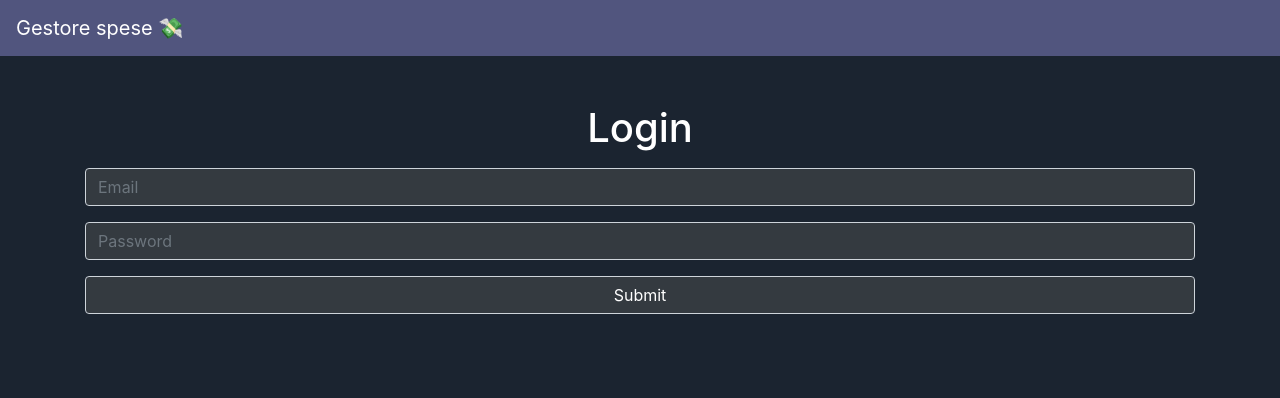
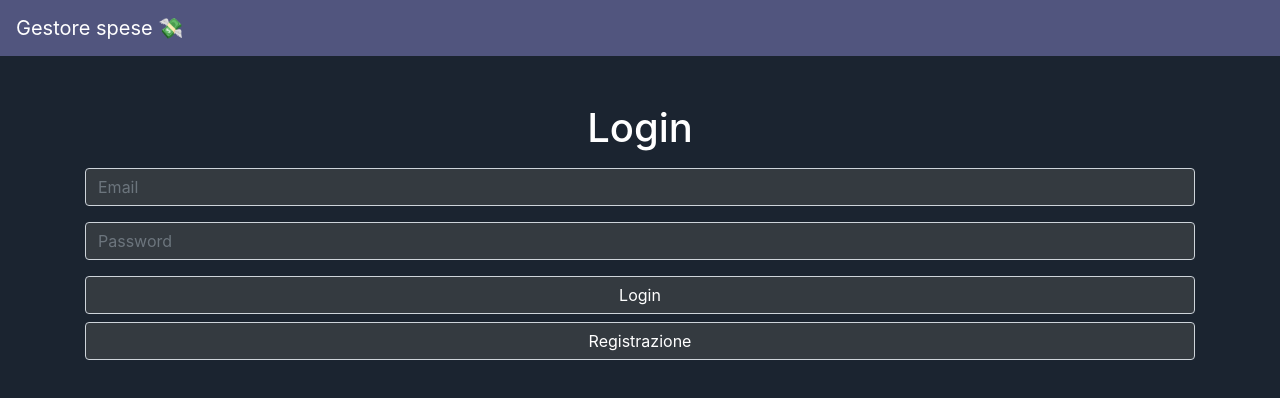
Before and after one commit to andrearanica/money-tracker, a React (Create React App) app in the folder frontend/: page / in a window 1280 px wide. Shown: the top 398 px of the page. Built offline with nearby package versions, Linux system fonts and the light colour scheme.

Commit message:
🐛 Fix frontend calls

```diff
--- a/frontend/src/App.js
+++ b/frontend/src/App.js
@@ -7,6 +7,7 @@ import Home from './components/Home'
 // https://colorhunt.co/palette/1b243051557e816797d6d5a8
 
 function App() {
+
   const [token, setToken] = useState('')
   const [email, setEmail] = useState('')
 
@@ -27,6 +28,7 @@ function App() {
       }
     </div>
   )
+
 }
 
 export default App
--- a/frontend/src/components/AddMovement.js
+++ b/frontend/src/components/AddMovement.js
@@ -8,7 +8,7 @@ export default function AddMovement (props) {
     const [description, setDescription] = useState('')
 
     function addMovement () {
-        axios.post('http://localhost:5000/movements', {
+        axios.post('http://192.168.1.95:5000/movements', {
             email: props.email,
             value: value,
             category: category,
@@ -20,7 +20,7 @@ export default function AddMovement (props) {
         <div className="text-center">
             <h4>Inserisci un nuovo movimento </h4>
             <form onSubmit={ addMovement }>
-                <input placeholder="Email" value={ props.email } className="form-control my-1 bg-dark" readonly style={{ color: 'white' }} />
+                <input placeholder="Email" value={ props.email } className="form-control my-1 bg-dark" readOnly style={{ color: 'white' }} />
                 <input placeholder="Valore"      onChange={(e) => setValue(e.target.value) }       className="form-control bg-dark my-1" style={{ color: 'white' }} type="number" />
                 <input placeholder="Categoria"   onChange={(e) => setCategory(e.target.value) }    className="form-control bg-dark my-1" style={{ color: 'white' }} />
                 <input placeholder="Descrizione" onChange={(e) => setDescription(e.target.value) } className="form-control bg-dark my-1" style={{ color: 'white' }} />
--- a/frontend/src/components/Home.js
+++ b/frontend/src/components/Home.js
@@ -6,10 +6,15 @@ export default function Home (props) {
     const [movements, setMovements] = useState([])
 
     useEffect(() => {
-        fetch(`http://localhost:5000/movements/${ props.email }`)
+        fetch(`http://192.168.1.95:5000/movements/${ props.email }`)
         .then(res => res.json())
         .then(res => setMovements(res.reverse()))
     })
+
+    function logout () {
+        window.localStorage.setItem('token', '')
+        window.location.reload(false)
+    }
 
     return (
         <div className="container my-5 text-center" style={{ color: 'white' }}>
@@ -22,8 +27,9 @@ export default function Home (props) {
                         <div className="alert alert-success my-4">
                             <b style={{ fontSize: '50px' }}>+{ m.value }€ 📈</b>
                             <p style={{ fontSize: '20px' }}>{ m.description }
-                            { m.category === 'food' ? ' 🥗' : null }
-                            { m.category === 'it'   ? ' 🖥️' : null }
+                            { m.category === 'food'     ? ' 🥗' : null }
+                            { m.category === 'it'       ? ' 🖥️' : null }
+                            { m.category === 'school'   ? ' 🏫' : null }
                             </p>
                             <p style={{ fontSize: '15px' }}>{ new Date(m.createdAt).toLocaleString() }</p>
                         </div> :
@@ -32,6 +38,7 @@ export default function Home (props) {
                             <p style={{ fontSize: '20px' }}>{ m.description }
                             { m.category === 'food' ? ' 🥗' : null }
                             { m.category === 'it'   ? ' 🖥️' : null }
+                            { m.category === 'school'   ? ' 🏫' : null }
                             </p>
                             <p style={{ fontSize: '15px' }}>{ new Date(m.createdAt).toLocaleString() }</p>
                         </div>
@@ -39,6 +46,7 @@ export default function Home (props) {
                 })
             }
             <AddMovement email={ props.email }/>
+            <button onClick={ logout } className="form-control bg-dark my-5" style={{ color: 'white' }} >Logout</button>
         </div>
     )
 
--- a/frontend/src/components/Login.js
+++ b/frontend/src/components/Login.js
@@ -12,22 +12,28 @@ export default function Login (props) {
 
     async function login (event) {
         event.preventDefault()
-        axios.post('http://localhost:5000/auth/login', { email: email, password: password })
+        axios.post('http://192.168.1.95:5000/auth/login', { email: email, password: password })
         .then(res => {
             props.setToken(res.data)
             props.setEmail(email)
+            window.location.reload(false);
         })
         .catch(error => console.log(error))
+    }
+
+    async function signup (event) {
+        event.preventDefault()
+        axios.post('http://192.168.1.95:5000/auth/register', { email: email, password: password })
     }
 
     return (
         <div className="container my-5 text-center">
             <h1 style={{ color: 'white' }}>Login</h1>
-            <form onSubmit={ login }>
-                <input  value={ email }    className="form-control bg-dark text-light my-3" type="email"    onChange={ event => setEmail(event.target.value) }    placeholder="Email" />
-                <input  value={ password } className="form-control bg-dark text-light my-3" type="password" onChange={ event => setPassword(event.target.value) } placeholder="Password" />
-                <input type="submit" className="form-control bg-dark" style={{ color: 'white' }} />
-            </form>
+            <input  value={ email }    className="form-control bg-dark text-light my-3" type="email"    onChange={ event => setEmail(event.target.value) }    placeholder="Email" />
+            <input  value={ password } className="form-control bg-dark text-light my-3" type="password" onChange={ event => setPassword(event.target.value) } placeholder="Password" />
+            <button onClick={ login }  className="form-control bg-dark my-2" style={{ color: 'white' }}>Login</button>
+            <button onClick={ signup } className="form-control bg-dark my-2" style={{ color: 'white' }}>Registrazione</button>
         </div>
+
     )
 }
```
